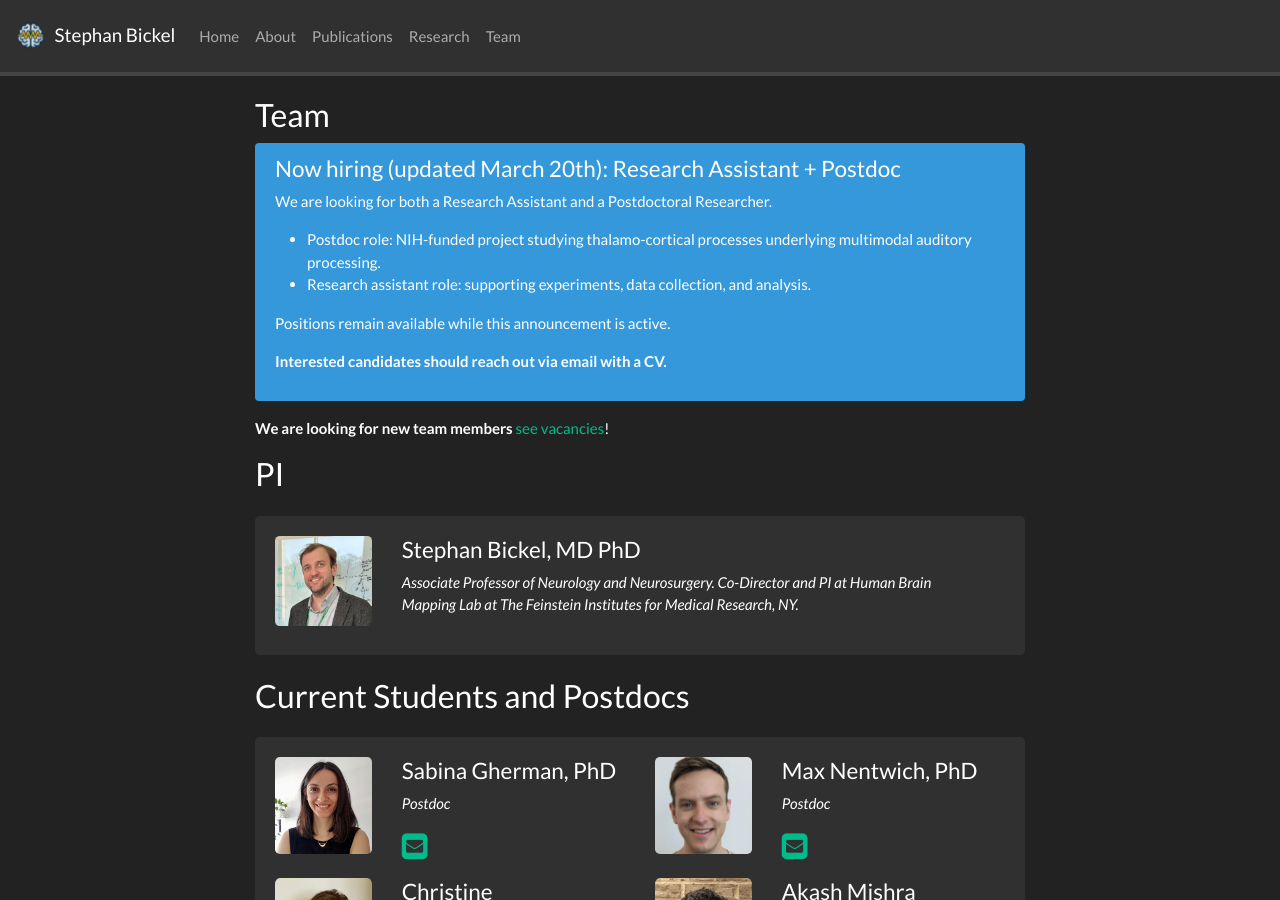
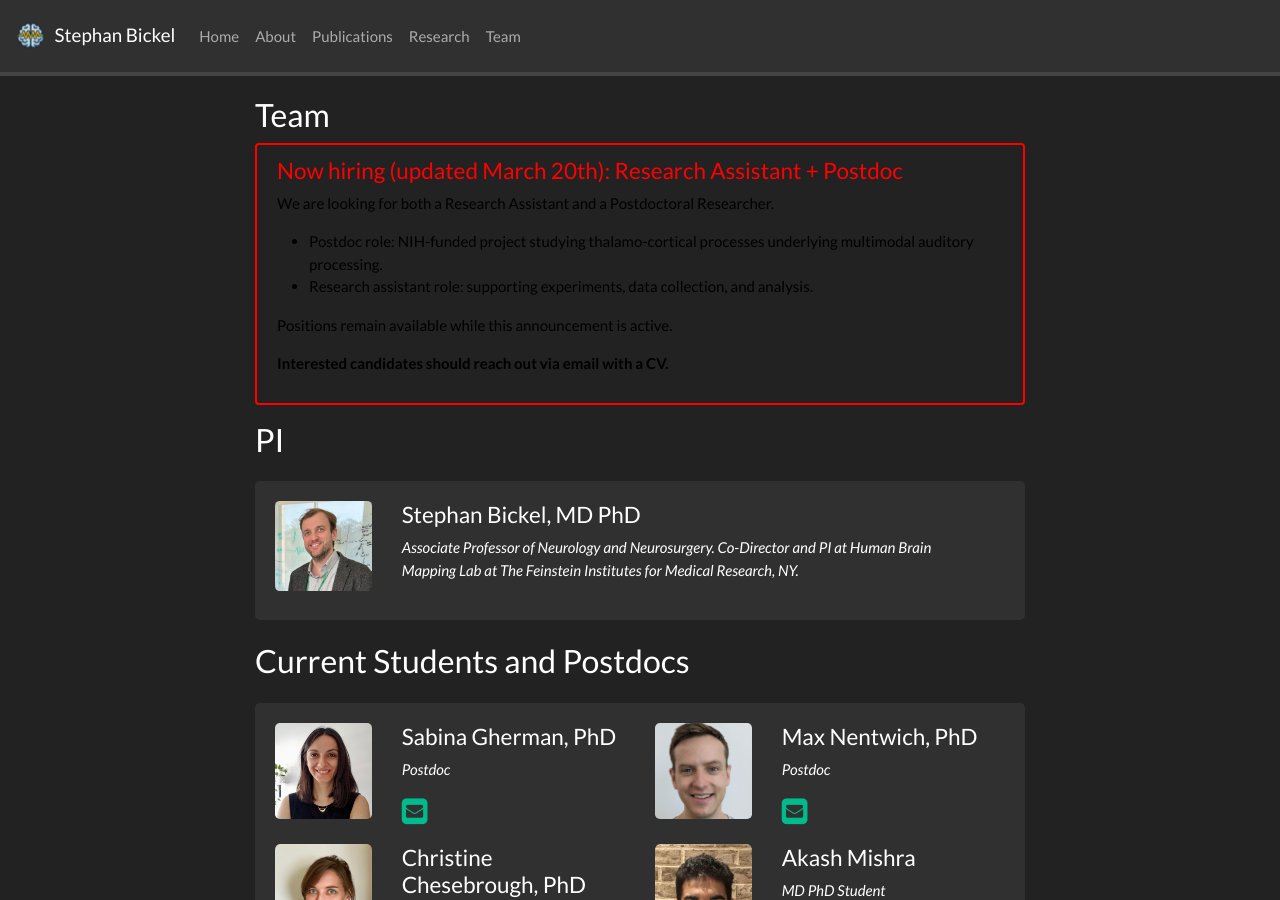
Before and after one commit to stebick/personalpage, a Jekyll site: the page built from _pages/team.md, in a window 1280 px wide and 900 px high. Built offline with Jekyll 4.4.1, drawn with Linux system fonts in a browser that asks for light colours; nearby versions of some CDN libraries; a style sheet for code colours, icons or effects is not loaded.

Commit message:
Style hiring alert and hide vacancies link
Update _pages/team.md: replace Bootstrap alert classes with inline styles to render a red-bordered, transparent alert and red heading for the hiring notice; comment out the vacancies link. Content of the hiring notice itself is unchanged.

```diff
--- a/_pages/team.md
+++ b/_pages/team.md
@@ -7,8 +7,8 @@ permalink: /team/
 
 ### Team
 
-<div class="alert alert-info" role="alert">
-  <h4 class="alert-heading">Now hiring (updated March 20th): Research Assistant + Postdoc</h4>
+<div class="alert" role="alert" style="border:2px solid red; background-color: transparent; color: #000;">
+  <h4 class="alert-heading" style="color: red;">Now hiring (updated March 20th): Research Assistant + Postdoc</h4>
   <p>We are looking for both a Research Assistant and a Postdoctoral Researcher.</p>
   <ul>
     <li>Postdoc role: NIH-funded project studying thalamo-cortical processes underlying multimodal auditory processing.</li>
@@ -18,7 +18,7 @@ permalink: /team/
   <p><strong>Interested candidates should reach out via email with a CV.</strong></p>
 </div>
 
-**We are looking for new team members** [see vacancies](https://hbmlab-nyc.com//vacancies)!
+<!-- **We are looking for new team members** [see vacancies](https://hbmlab-nyc.com//vacancies)! -->
 
 ### PI
 
```
